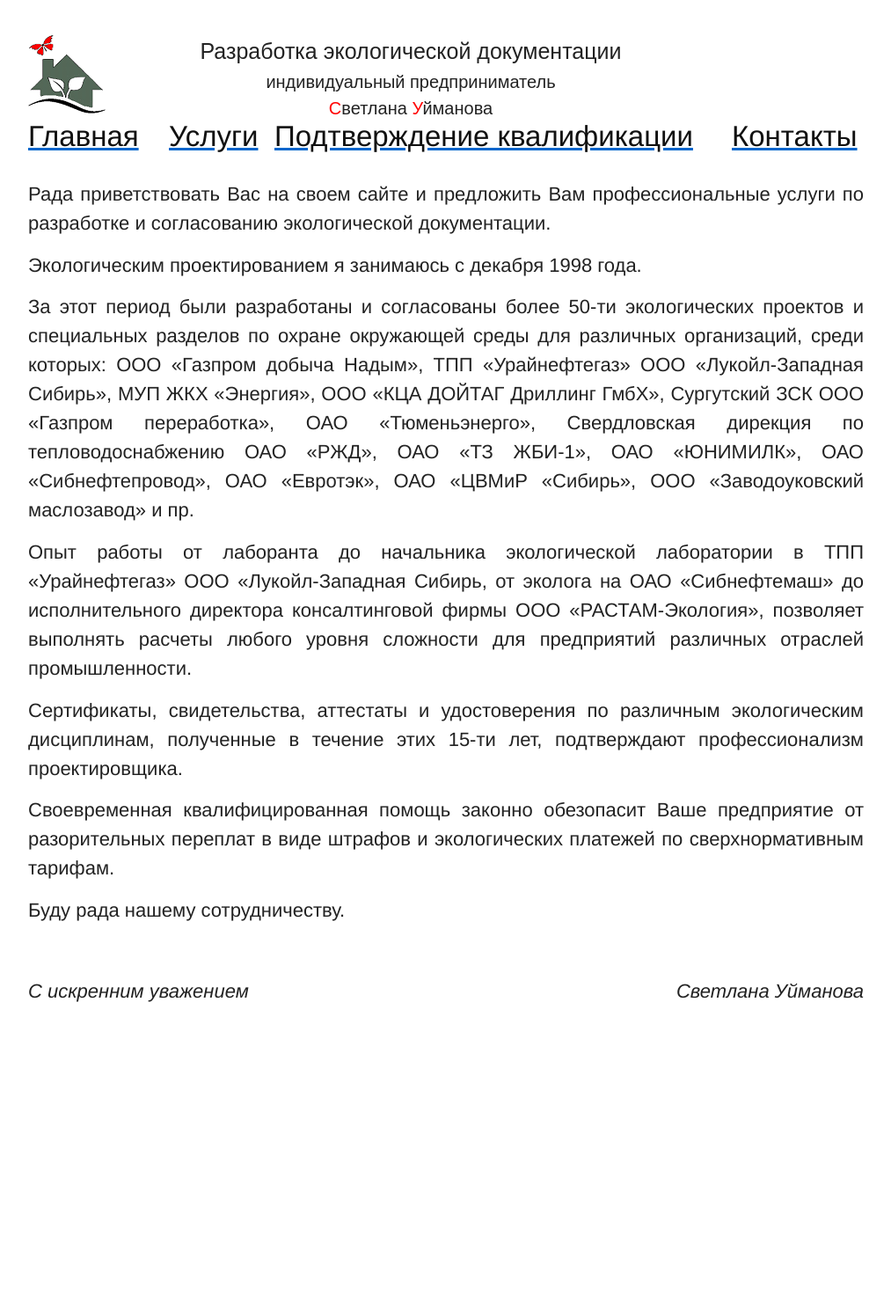
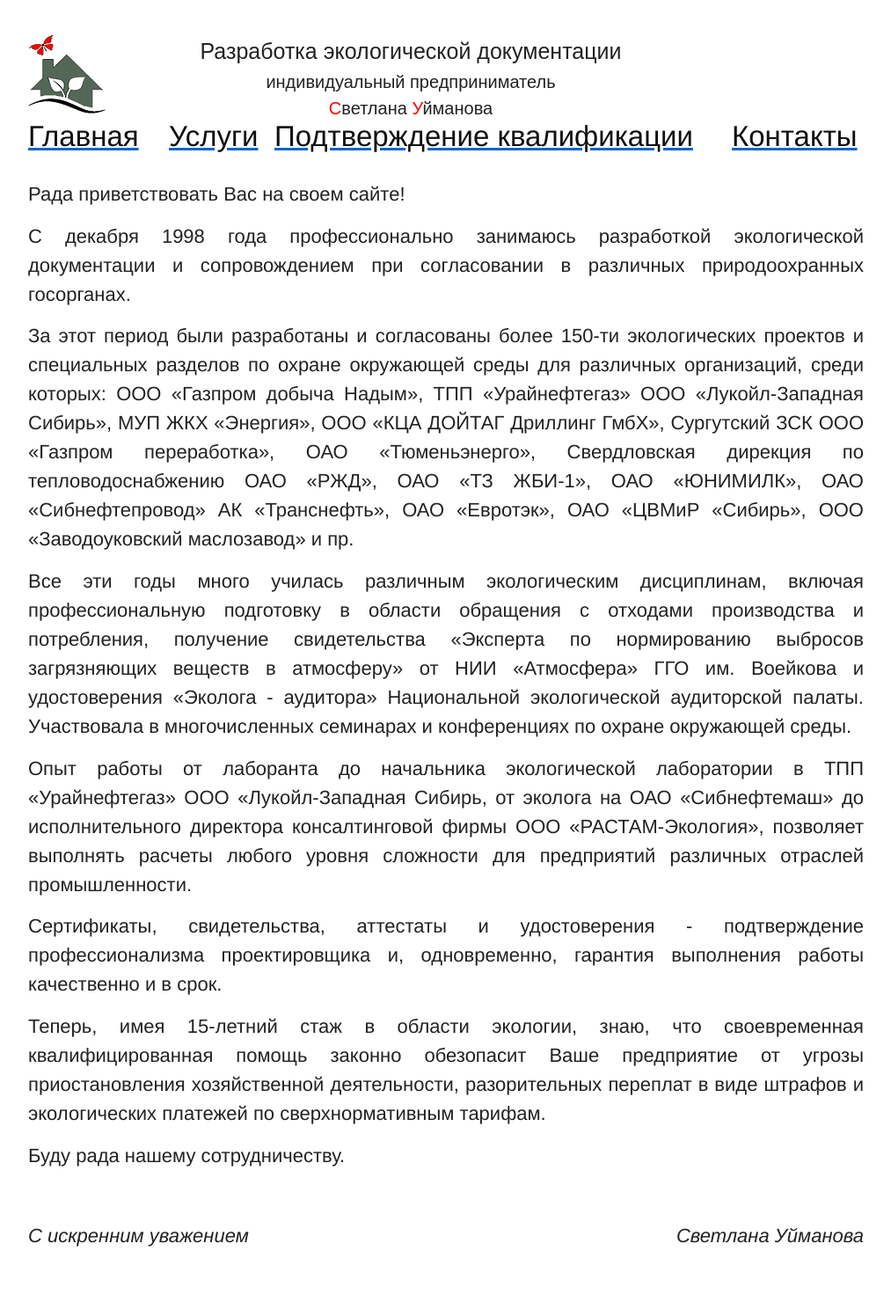
Before and after one commit to s9gf4ult/uip, a Jekyll site: the page built from index.html, in a window 1280 px wide. Shown: the whole page at 88% size, without its empty margins (133-1146 px from the left). Built offline with Jekyll 4.4.1, drawn with Linux system fonts in a browser that asks for light colours; Markdown is read by kramdown in place of the engine named in the settings; before the commit the page ends 1201 px from its top, so only the background shows below that.

Commit message:
change index

```diff
--- a/index.html
+++ b/index.html
@@ -4,23 +4,34 @@
 ---
 
 <p>
-  Рада приветствовать Вас на своем сайте и предложить Вам профессиональные
-  услуги по разработке и согласованию экологической документации.
+  Рада приветствовать Вас на своем сайте!
 </p>
 
 <p>
-  Экологическим проектированием я занимаюсь с  декабря 1998 года.
+  С декабря 1998 года профессионально занимаюсь разработкой экологической
+  документации и сопровождением при согласовании в различных природоохранных
+  госорганах.
 </p>
 
 <p>
-  За этот период были разработаны и согласованы более 50-ти экологических
+  За этот период были разработаны и согласованы более 150-ти экологических
   проектов и специальных разделов по охране окружающей среды для различных
   организаций, среди которых: ООО «Газпром добыча Надым», ТПП «Урайнефтегаз» ООО
   «Лукойл-Западная Сибирь», МУП ЖКХ «Энергия», ООО «КЦА ДОЙТАГ Дриллинг ГмбХ»,
   Сургутский ЗСК ООО «Газпром переработка», ОАО «Тюменьэнерго», Свердловская
   дирекция по тепловодоснабжению ОАО «РЖД», ОАО «ТЗ ЖБИ-1», ОАО «ЮНИМИЛК», ОАО
-  «Сибнефтепровод», ОАО «Евротэк», ОАО «ЦВМиР «Сибирь», ООО «Заводоуковский
-  маслозавод» и пр.
+  «Сибнефтепровод» АК «Транснефть», ОАО «Евротэк», ОАО «ЦВМиР «Сибирь», ООО
+  «Заводоуковский маслозавод» и пр.
+</p>
+
+<p>
+  Все эти годы много училась различным экологическим дисциплинам, включая
+  профессиональную подготовку в области обращения с отходами производства и
+  потребления, получение свидетельства «Эксперта по нормированию выбросов
+  загрязняющих веществ в атмосферу» от НИИ «Атмосфера» ГГО им. Воейкова и
+  удостоверения «Эколога - аудитора» Национальной экологической аудиторской
+  палаты. Участвовала в многочисленных семинарах и конференциях по охране
+  окружающей среды.
 </p>
 
 <p>
@@ -32,15 +43,16 @@
 </p>
 
 <p>
-  Сертификаты, свидетельства, аттестаты и удостоверения по различным
-  экологическим дисциплинам, полученные в течение этих 15-ти лет, подтверждают
-  профессионализм проектировщика.
+  Сертификаты, свидетельства, аттестаты и удостоверения - подтверждение
+  профессионализма проектировщика и, одновременно, гарантия выполнения работы
+  качественно и в срок.
 </p>
 
 <p>
-  Своевременная квалифицированная помощь законно обезопасит Ваше предприятие от
-  разорительных переплат в виде штрафов и экологических платежей по
-  сверхнормативным тарифам.
+  Теперь, имея 15-летний стаж в области экологии, знаю, что своевременная
+  квалифицированная помощь законно обезопасит Ваше предприятие от угрозы
+  приостановления хозяйственной деятельности, разорительных переплат в виде
+  штрафов и экологических платежей по сверхнормативным тарифам.
 </p>
 
 <p>
```
